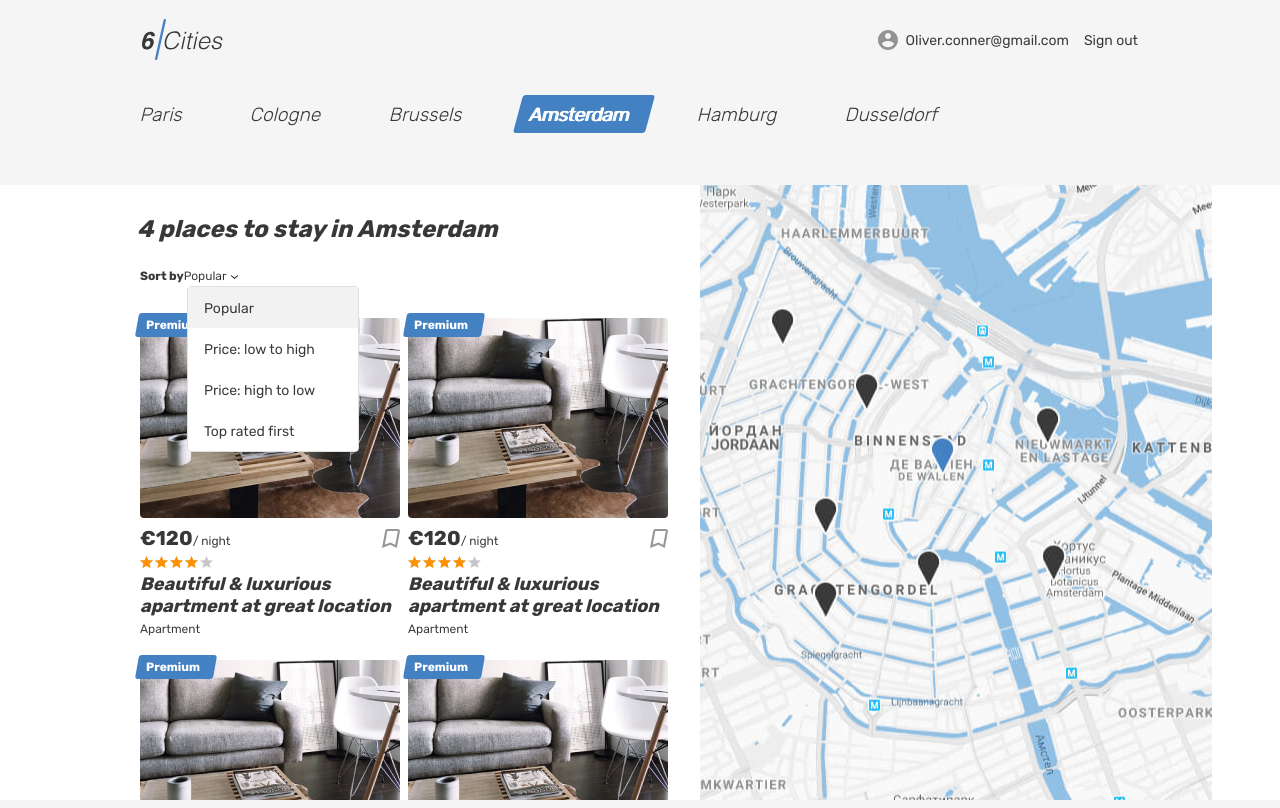
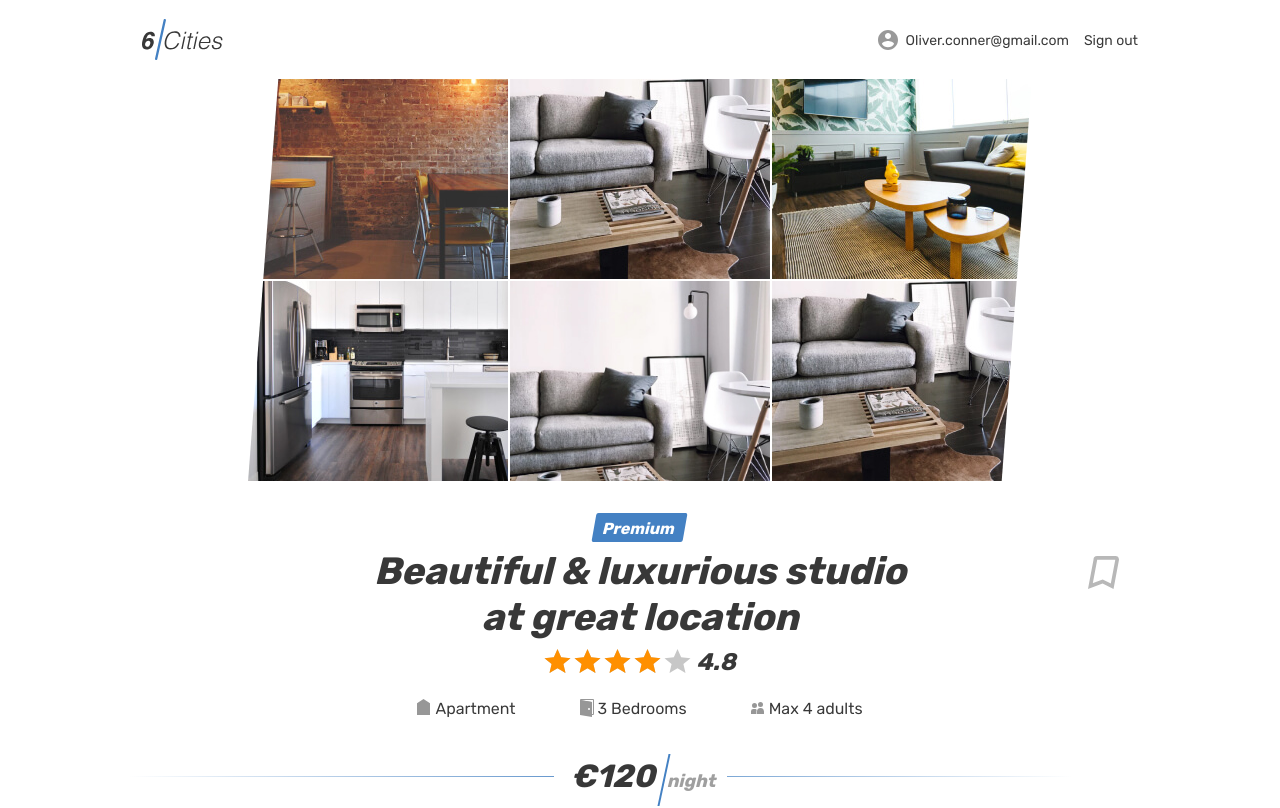
Before and after one commit to twelwet/352625-six-cities-7, a React (Create React App) app in the folder project/: page /offer/1 in a window 1280 px wide. Shown: the top 808 px of the page. Built offline with nearby package versions, Linux system fonts and the light colour scheme.

Commit message:
Добавил маршрутизацию

```diff
--- a/project/src/components/app/app.jsx
+++ b/project/src/components/app/app.jsx
@@ -1,9 +1,39 @@
 import React from 'react';
+import PropTypes from 'prop-types';
+import {BrowserRouter, Switch, Route} from 'react-router-dom';
+
 import Main from '../pages/main/main.jsx';
-import PropTypes from 'prop-types';
+import SignIn from '../pages/sign-in/sign-in.jsx';
+import Favourites from '../pages/favourites/favourites.jsx';
+import Room from '../pages/room/room.jsx';
+import NotFound from '../pages/not-found/not-found.jsx';
 
 function App({placesCount}) {
-  return <Main placesCount={placesCount}/>;
+  return (
+    <BrowserRouter>
+      <Switch>
+        <Route path={'/'} exact>
+          <Main placesCount={placesCount}/>
+        </Route>
+
+        <Route path={'/login'} exact>
+          <SignIn/>
+        </Route>
+
+        <Route path={'/favourites'} exact>
+          <Favourites/>
+        </Route>
+
+        <Route path={'/offer/:id?'} exact>
+          <Room/>
+        </Route>
+
+        <Route>
+          <NotFound/>
+        </Route>
+      </Switch>
+    </BrowserRouter>
+  );
 }
 
 App.propTypes = {
```
